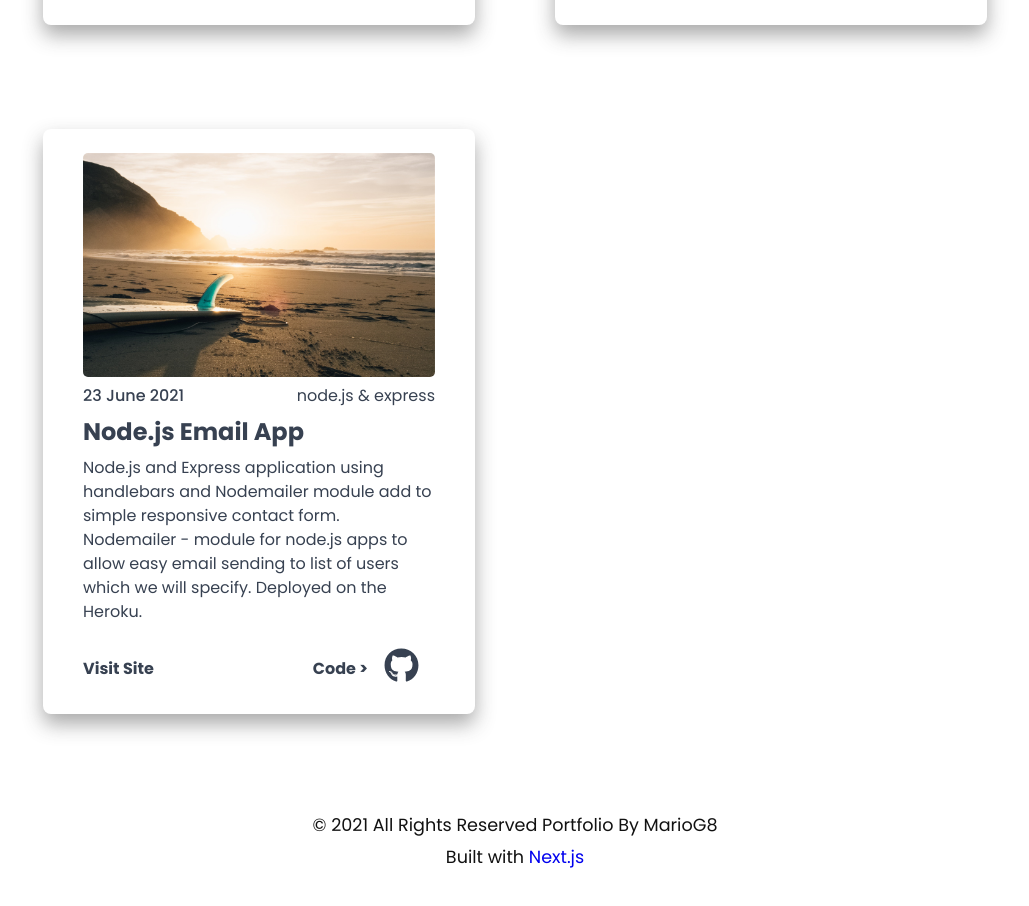
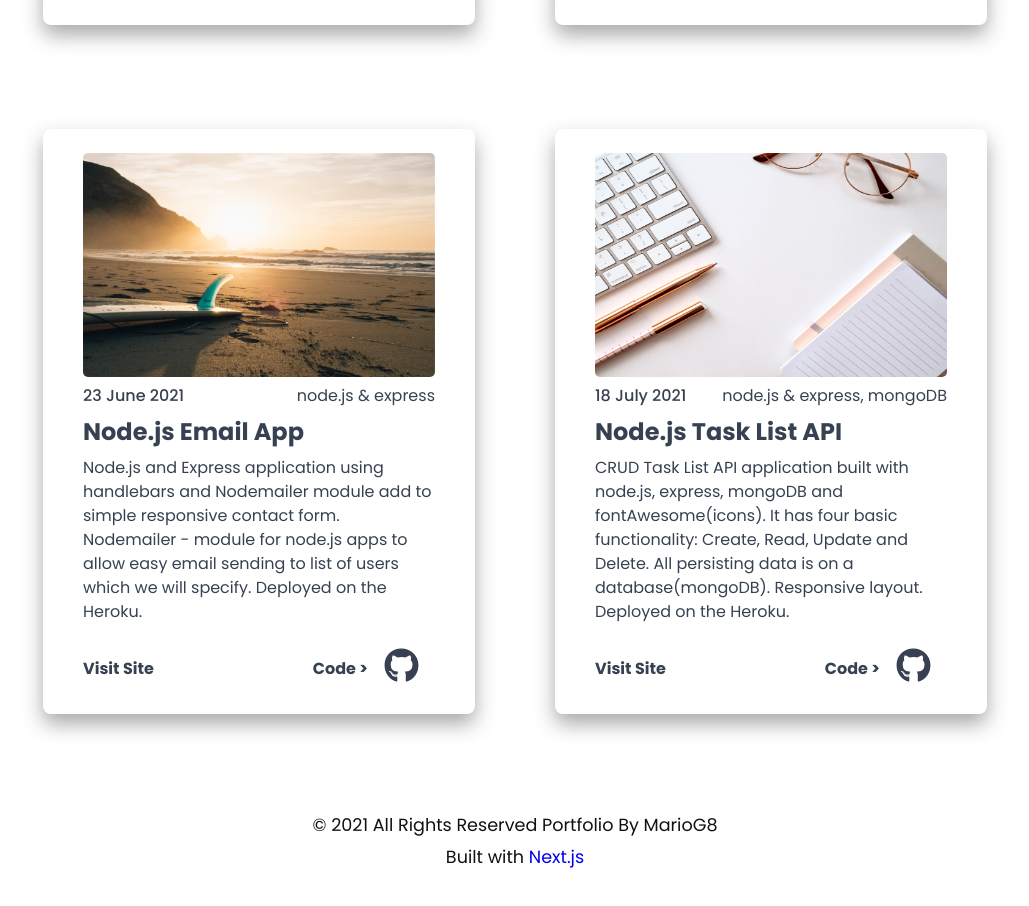
Before and after one commit to milan-pavkov/make-a-cv-next, a Next.js app: page /projects in a window 1280 px wide. Shown: the part 1800-2706 px from the top of the page, without its empty margins (125-1154 px from the left). Built offline with nearby package versions, Linux system fonts and the light colour scheme.

Commit message:
added new image and project card

```diff
--- a/pages/projects/index.js
+++ b/pages/projects/index.js
@@ -62,6 +62,15 @@ function ProjectsPage() {
           link="https://nodejs-email-app.herokuapp.com/"
           git="https://github.com/MarioG8/Node.js-Email-App"
         />
+        <Card
+          img="/images/task_list.jpg"
+          date="18 July 2021"
+          lang="node.js & express, mongoDB"
+          title="Node.js Task List API"
+          description="CRUD Task List API application built with node.js, express, mongoDB and fontAwesome(icons). It has four basic functionality: Create, Read, Update and Delete. All persisting data is on a database(mongoDB). Responsive layout. Deployed on the Heroku."
+          link="https://node-task-list-app.herokuapp.com/"
+          git="https://github.com/MarioG8/Node.js-Task-Manager-API"
+        />
       </main>
     </>
   );
```
Also changed, not shown: public/images/task_list.jpg (added).
